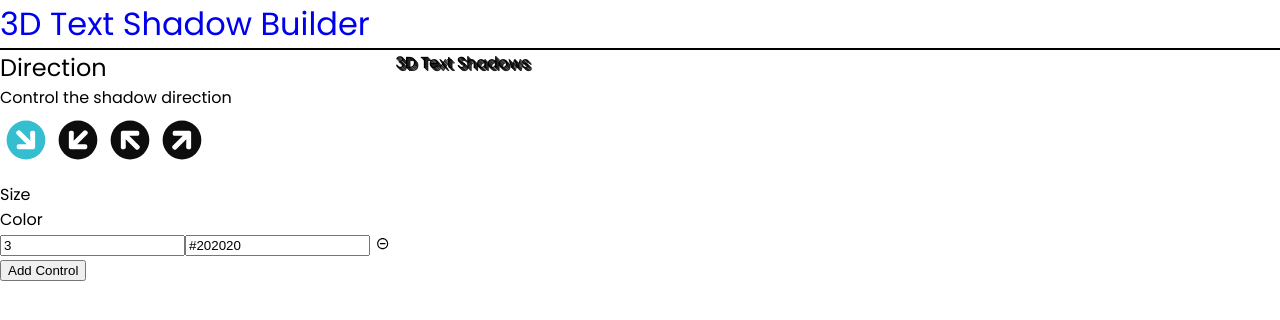
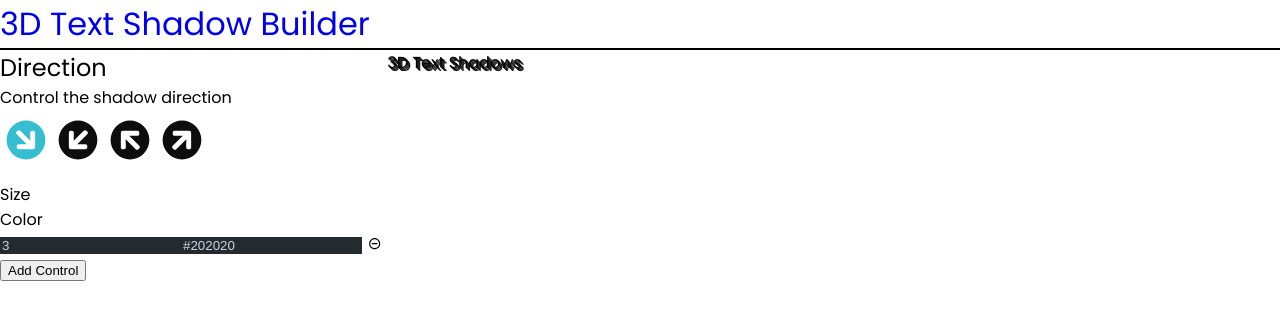
Before and after one commit to jnicewander/text-shadow-v2, a React (Create React App) app: page / in a window 1280 px wide. Shown: the top 320 px of the page. Built offline with nearby package versions, Linux system fonts and the light colour scheme; a web font is replaced by a local one.

Commit message:
Initial styles added.

```diff
--- /dev/null
+++ b/src/components/Control.css
@@ -0,0 +1,15 @@
+.Control {
+  border: none;
+  background-color: #242B2E;
+  color: #CAD5E2;
+  outline: none;
+}
+
+/* remove arrows from number input field */
+input::-webkit-outer-spin-button,
+input::-webkit-inner-spin-button,
+input[type=number] {
+  -webkit-appearance: none;
+  -moz-appearance: textfield;
+  margin: 0;
+}
--- a/src/components/control.js
+++ b/src/components/control.js
@@ -1,6 +1,6 @@
 import React from 'react'
 import DeleteButton from './DeleteButton'
-
+import './Control.css'
 
 
 const Control = ({ values: { size, color }, index, handleControlInputs, controls, setControls }) => {
@@ -15,6 +15,7 @@ const Control = ({ values: { size, color }, index, handleControlInputs, controls
   return (
     <li>
       <input
+        className={`Control`}
         aria-label="Size Input"
         type="number"
         name="size"
@@ -22,14 +23,17 @@ const Control = ({ values: { size, color }, index, handleControlInputs, controls
         min="1"
         data-index={index}
         onChange={(e, index) => handleControlInputs(e, index)}
+        autoComplete="off"
       />
       <input
+        className={`Control`}
         aria-label="Color Input"
         type="text"
         name="color"
         value={color}
         data-index={index}
         onChange={(e, index) => handleControlInputs(e, index)}
+        autoComplete="off"
       />
       <DeleteButton
         aria-label="Delete Button"
```
